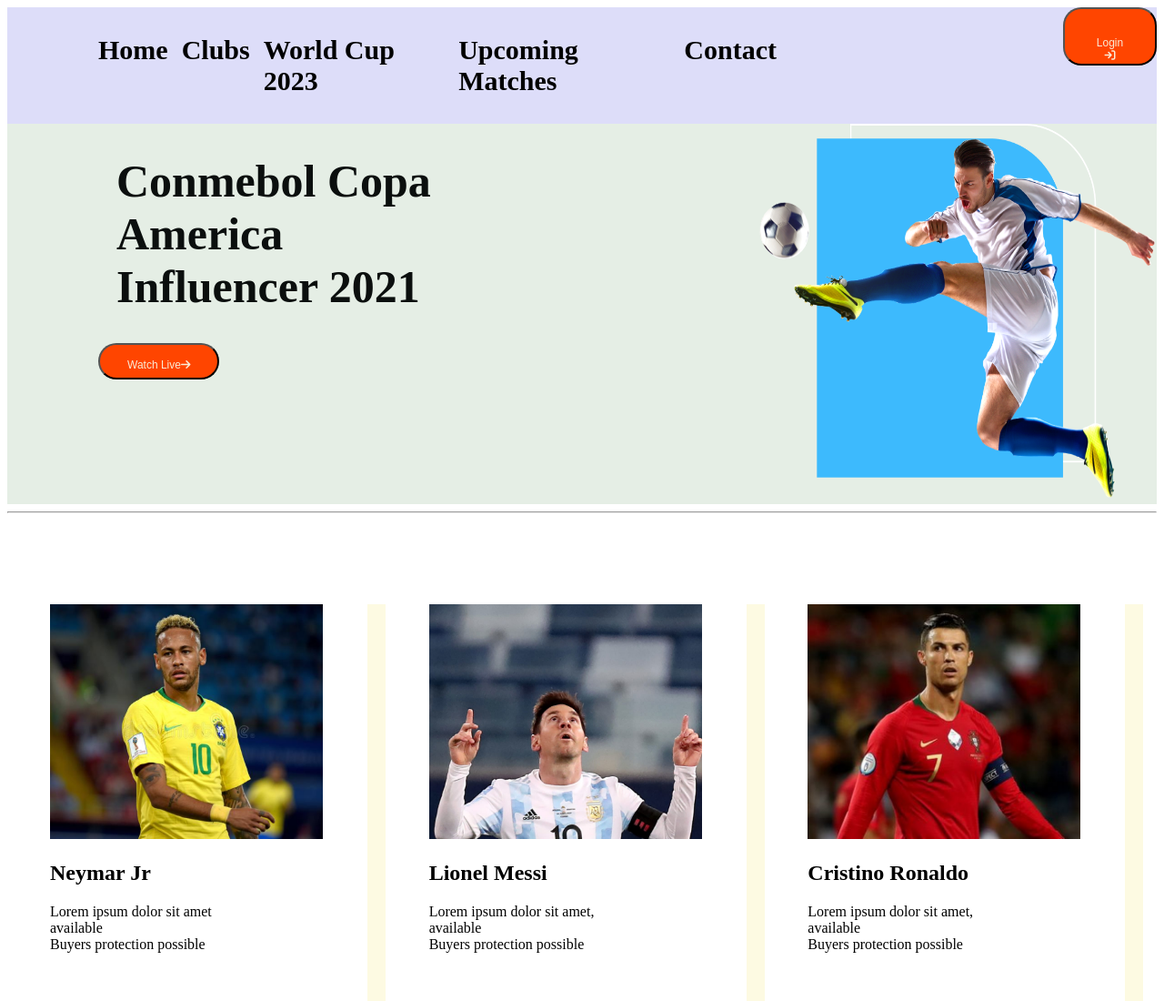
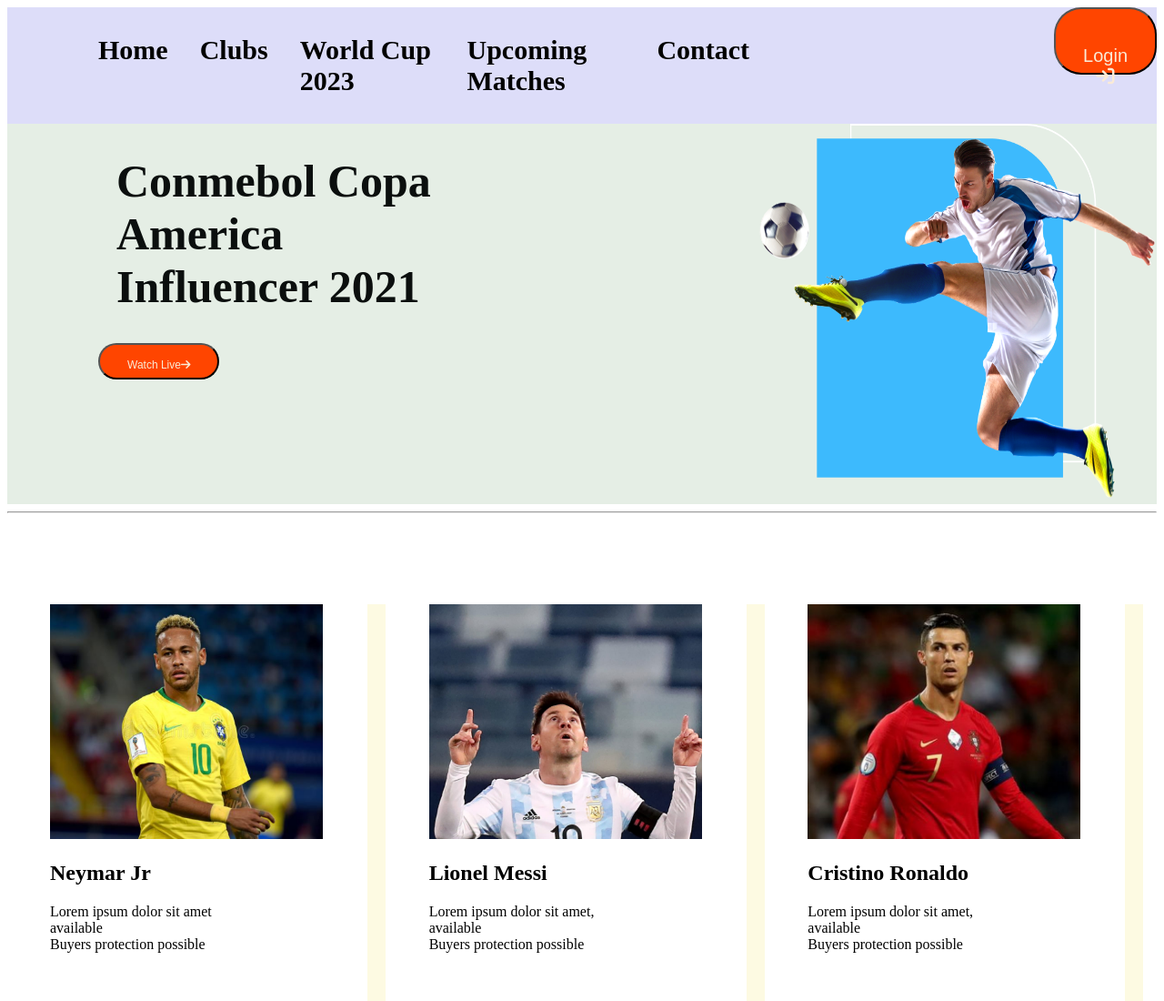
Before and after one commit to Montaha88/task-8, a plain HTML site: page index.html in a window 1280 px wide. Shown: the top 1100 px of the page at 91% size. Drawn offline with Linux system fonts and the light colour scheme.

Commit message:
Add files via upload

```diff
--- a/style.css
+++ b/style.css
@@ -14,7 +14,7 @@ header h1{
     margin-left: 100px;
 }
 .nav-bar p{
-    padding-right: 15px;
+    padding-right:35px;
     font-size: 30px;
     font-weight: 400;
 }
@@ -34,12 +34,13 @@ header h1{
     background-color: orangered;
     color: antiquewhite;
     height: 20px;
-    border-radius: 20px;
+    border-radius: 30px;
     font-weight: 400;
-    font-size: 12px;
-    padding: 15px ;
+    font-size: 20px;
+    padding:  30px;
     margin-left: 300px;
-    padding: 30px;
+    padding-top: 40px;
+
 }
 .btn-2{
     background-color: orangered;
```
